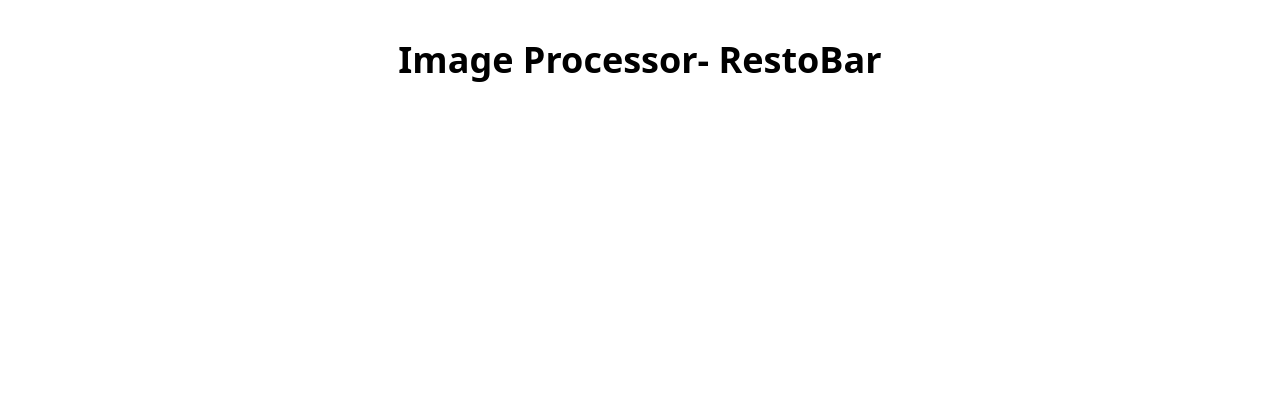
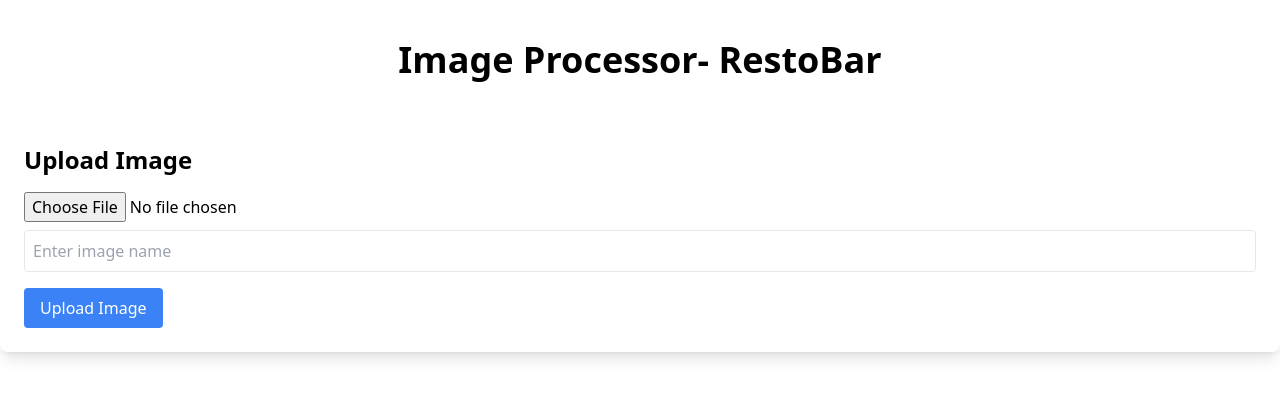
Before and after one commit to SebasSolano/front-restrobar-app, an Angular app: page / in a window 1280 px wide. Shown: the top 398 px of the page. Built offline with nearby package versions, Linux system fonts and the light colour scheme.

Commit message:
added: html content and miscellaneous fixes

```diff
--- a/src/app/app.component.ts
+++ b/src/app/app.component.ts
@@ -1,17 +1,20 @@
 import { HttpClientModule } from '@angular/common/http';
 import { Component } from '@angular/core';
 import { FormsModule } from '@angular/forms';
+import { ImageUploadComponent } from './components/image-upload/image-upload.component';
 
 @Component({
   selector: 'app-root',
-  imports: [HttpClientModule, FormsModule],
+  imports: [HttpClientModule, FormsModule, ImageUploadComponent],
   template: `
-  <div class="container mx-auto">
-    <h1 class="text-4xl font-bold text-center mt-10">Image Processor- RestoBar</h1>
-  </div>
+    <div class="container mx-auto">
+      <h1 class="text-4xl font-bold text-center mt-10">
+        Image Processor- RestoBar
+      </h1>
+
+      <app-image-upload></app-image-upload>
+    </div>
   `,
-  styleUrl: './app.component.css'
+  styleUrl: './app.component.css',
 })
-export class AppComponent {
-  title = 'front-restobar-app';
-}
+export class AppComponent {}
--- a/src/app/app.config.ts
+++ b/src/app/app.config.ts
@@ -2,7 +2,12 @@ import { ApplicationConfig, provideZoneChangeDetection } from '@angular/core';
 import { provideRouter } from '@angular/router';
 
 import { routes } from './app.routes';
+import { provideHttpClient } from '@angular/common/http';
 
 export const appConfig: ApplicationConfig = {
-  providers: [provideZoneChangeDetection({ eventCoalescing: true }), provideRouter(routes)]
+  providers: [
+    provideZoneChangeDetection({ eventCoalescing: true }),
+    provideRouter(routes),
+    provideHttpClient(),
+  ],
 };
--- a/src/app/components/image-upload/image-upload.component.html
+++ b/src/app/components/image-upload/image-upload.component.html
@@ -1,3 +1,21 @@
-<p>
-  image-upload works!
-</p>
+<div class="bg-white shadow-lg p-6 rounded-lg mt-10">
+  <h2 class="text-2xl font-bold mb-4">Upload Image</h2>
+  <input
+    type="file"
+    (change)="onFileSelected($event)"
+    class="mb-2"
+    accept="image/jpeg, image/jpg"
+  />
+  <input
+    type="text"
+    [(ngModel)]="name"
+    placeholder="Enter image name"
+    class="border p-2 rounded w-full mb-4"
+  />
+  <button
+    (click)="uploadImage()"
+    class="bg-blue-500 text-white px-4 py-2 rounded hover:bg-blue-700 transition-all"
+  >
+    Upload Image
+  </button>
+</div>
--- a/src/app/components/image-upload/image-upload.component.ts
+++ b/src/app/components/image-upload/image-upload.component.ts
@@ -1,8 +1,10 @@
 import { Component, OnInit } from '@angular/core';
 import { ImageService } from '../../services/image.service';
+import { FormsModule } from '@angular/forms';
 
 @Component({
   selector: 'app-image-upload',
+  imports: [FormsModule],
   templateUrl: './image-upload.component.html',
   styleUrls: ['./image-upload.component.css'],
 })
```
